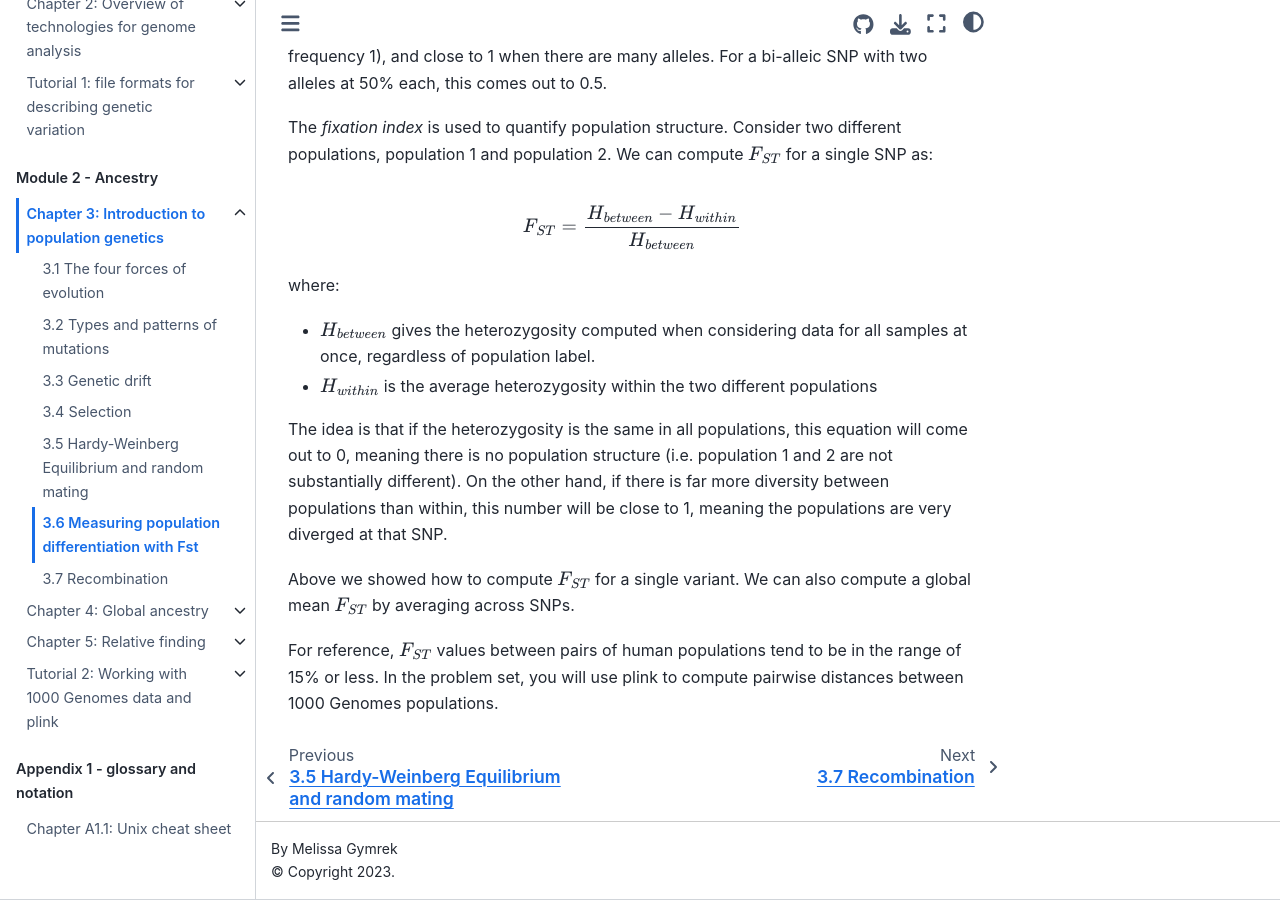
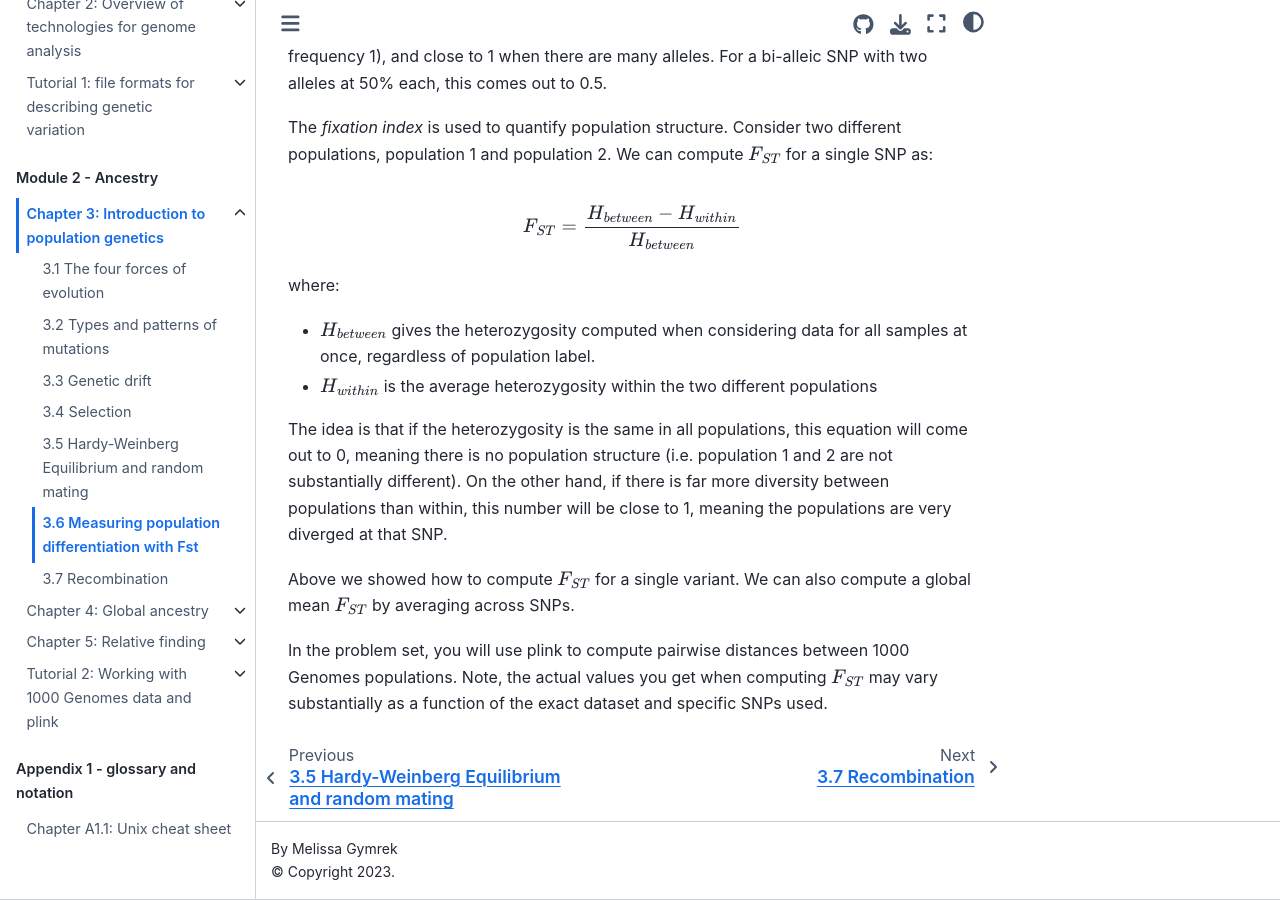
Before and after one commit to gymrek-lab/personal-genomics-textbook, a Jupyter Book: the page built from ancestry/popgen/fst.md, in a window 1280 px wide and 900 px high, scrolled down 568 px. Built offline with Jupyter Book 1.0.4 settings and Sphinx 7.4.7 and the Sphinx Book theme 1.1.4, drawn with Linux system fonts in a browser that asks for light colours; pages that are not in the unit, such as notebooks, are missing from menus.

Commit message:
add note on Fst

```diff
--- a/_toc.yml
+++ b/_toc.yml
@@ -34,9 +34,9 @@ parts:
         - file: ancestry/popgen/selection
         - file: ancestry/popgen/hwe
         - file: ancestry/popgen/fst
-        - file: ancestry/popgen/WF-simulations
         # TODO: add concept of phase, haplotype
         - file: ancestry/popgen/recombination
+        - file: ancestry/popgen/WF-simulations
       - file: ancestry/global_ancestry
         sections:
         - file: ancestry/global/pca_global_ancestry
--- a/ancestry/popgen/fst.md
+++ b/ancestry/popgen/fst.md
@@ -23,4 +23,5 @@ The idea is that if the heterozygosity is the same in all populations, this equa
 
 Above we showed how to compute $F_{ST}$ for a single variant. We can also compute a global mean $F_{ST}$ by averaging across SNPs.
 
-For reference, $F_{ST}$ values between pairs of human populations tend to be in the range of 15% or less. In the problem set, you will use plink to compute pairwise distances between 1000 Genomes populations.
+In the problem set, you will use plink to compute pairwise distances between 1000 Genomes populations.
+Note, the actual values you get when computing $F_{ST}$ may vary substantially as a function of the exact dataset and specific SNPs used.
```
